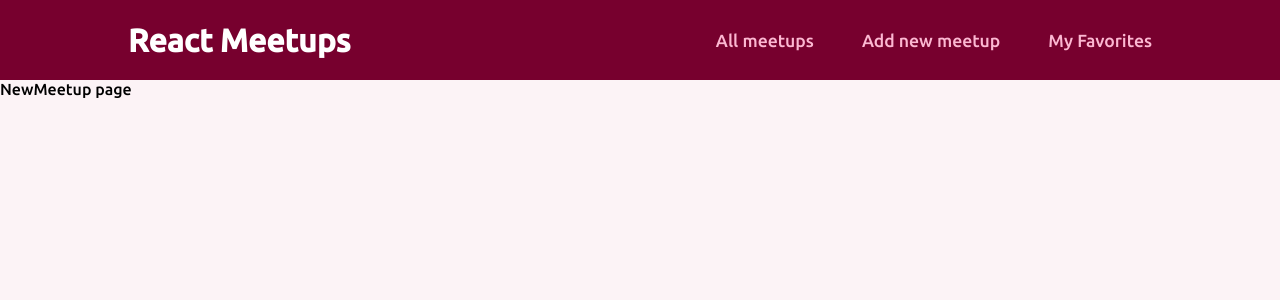
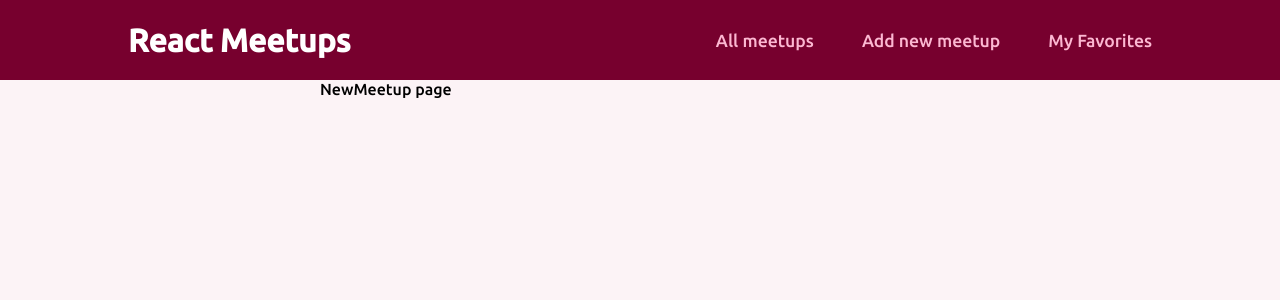
Before and after one commit to turinaf/meetup, a React (Create React App) app: page /new-meetup in a window 1280 px wide. Shown: the top 300 px of the page. Built offline with nearby package versions, Linux system fonts and the light colour scheme.

Commit message:
Layout added

```diff
--- a/src/App.js
+++ b/src/App.js
@@ -4,18 +4,18 @@
 import AllMeetupsPage from './pages/AllMeetups';
 import NewMeetupPage from './pages/NewMeetup';
 import FavoritesPage from './pages/Favorites';
-import MainNavigation from './components/layout/MainNavigation';
+import Layout from './components/layout/Layout';
 
 function App() {
   return (
-    <div >
-      <MainNavigation />
+    <Layout >
+
       <Routes>
       <Route path='/' element={ <AllMeetupsPage />} ></Route>
       <Route path='/new-meetup' element={<NewMeetupPage />}></Route>
       <Route path='/favorites' element={<FavoritesPage />} ></Route>
       </Routes>
-    </div>
+    </Layout>
   );
 }
 
--- /dev/null
+++ b/src/components/layout/Layout.js
@@ -0,0 +1,14 @@
+import classes from './Layout.module.css'
+import MainNavigation from './MainNavigation';
+function Layout(props){
+    return (
+        <div>
+        <MainNavigation />
+        <main className={classes.main}>
+          {props.children}
+        </main>
+        </div>
+    );
+}
+
+export default Layout;
--- /dev/null
+++ b/src/components/layout/Layout.module.css
@@ -0,0 +1,5 @@
+.main{
+    display: block;
+    margin: 0 auto;
+    width: 50%;
+}
```
